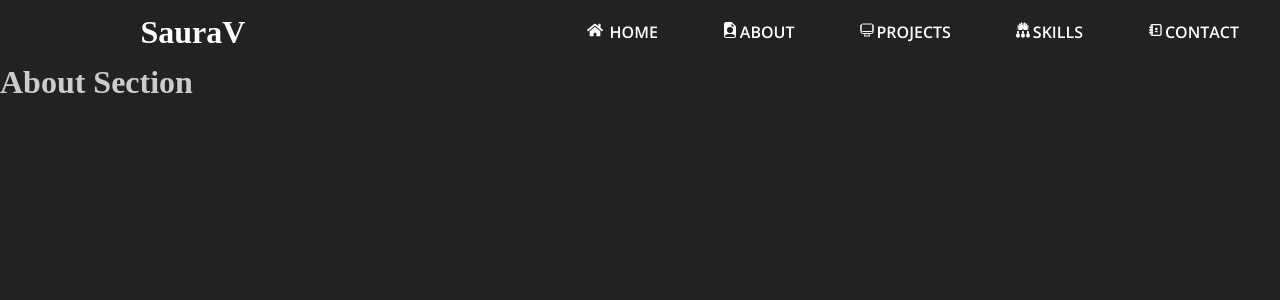
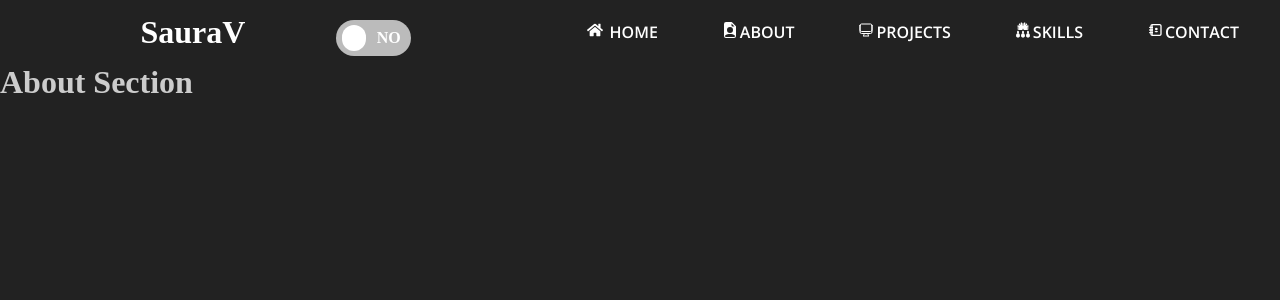
Before and after one commit to Saurav-Pant/Portfolio, a React (Create React App) app: page /about in a window 1280 px wide. Shown: the top 300 px of the page. Built offline with nearby package versions, Linux system fonts and the light colour scheme; some icons are missing; the HTML template or start-up script is replaced by a standard one.

Commit message:
Toggle Functionality added

```diff
--- a/src/Components/Hero/Hero.css
+++ b/src/Components/Hero/Hero.css
@@ -11,6 +11,7 @@
   height: 100vh;
   width: 100vw;
 }
+
 .left {
   width: 65%;
   margin-left: 200px;
@@ -27,10 +28,16 @@
   font-size: 30px;
   margin-top: 10px;
   transition-delay: 0.2s;
+  color: white;
 }
 
 .left span {
   color: aqua;
+}
+
+.left .effect:hover {
+  opacity: 0.6;
+  transition: 0.3s;
 }
 
 .right {
--- a/src/Components/Hero/Hero.jsx
+++ b/src/Components/Hero/Hero.jsx
@@ -27,7 +27,7 @@ const Hero = () => {
       <div className="left">
           <motion.h1 {...animations.h1}>Hi There,<br />
           I'm Saurav <br />
-          <span>Pant</span></motion.h1>
+          <span className="effect">Pant</span></motion.h1>
           <Typewriter
             options={{
               strings: ["A FrontEnd Developer", "A Backend Developer", "A Creator"],
@@ -42,7 +42,7 @@ const Hero = () => {
       <div className="right">
       <motion.img
       src={me}
-      whileHover={{ scale: 1.1,rotate:720, border: "5px solid #222222",borderRadius:20}}
+      whileHover={{ scale: 1.1,rotate:360, border: "5px solid #222222",borderRadius:20}}
       transition={{ duration: 1 }}
       style={{ border: "5px solid transparent" }}
     />
--- a/src/Components/Navbar/Navbar.css
+++ b/src/Components/Navbar/Navbar.css
@@ -38,13 +38,13 @@
   opacity: 0.5;
 }
 
-.same:hover > .fa-home {
-  display: inline-block;
-}
-
 .same1 {
   color: white;
   text-decoration: none;
+}
+.same1:hover {
+  transition: 0.6s;
+  opacity: 0.5;
 }
 .logo_pic {
   margin-left: 30px;
--- a/src/Components/Navbar/Navbar.jsx
+++ b/src/Components/Navbar/Navbar.jsx
@@ -7,6 +7,7 @@ import { BsFileEarmarkPersonFill } from "react-icons/bs";
 import { HiOutlineComputerDesktop } from "react-icons/hi2";
 import { TiContacts } from "react-icons/ti";
 import { GiHiveMind } from "react-icons/gi";
+import Toggle from '../Toggle/Toggle';
 
 
 const Navbar = () => {
@@ -27,6 +28,7 @@ const Navbar = () => {
             </motion.div>
 
             {/* NavSection */}
+            <Toggle/>
 
             <div className="main_nav">
                 <ul style={{ listStyleType: "none" }}>
--- /dev/null
+++ b/src/Components/Toggle/Toggle.css
@@ -0,0 +1,71 @@
+@import '~react-icons/bs';
+
+.container {
+  text-align: center;
+}
+.toggle-switch {
+  position: relative;
+  width: 75px;
+  display: inline-block;
+  text-align: left;
+  top: 8px;
+}
+.checkbox {
+  display: none;
+}
+.label {
+  display: block;
+  overflow: hidden;
+  cursor: pointer;
+  border: 0 solid #bbb;
+  border-radius: 20px;
+}
+.inner {
+  display: block;
+  width: 200%;
+  margin-left: -100%;
+  transition: margin 0.3s ease-in 0s;
+}
+.inner:before,
+.inner:after {
+  float: left;
+  width: 50%;
+  height: 36px;
+  padding: 0;
+  line-height: 36px;
+  color: #fff;
+  font-weight: bold;
+  box-sizing: border-box;
+}
+.inner:before {
+  content: "YES";
+  padding-left: 10px;
+  background-color: #060;
+  color: #fff;
+}
+.inner:after {
+  content: "NO";
+  padding-right: 10px;
+  background-color: #bbb;
+  color: #fff;
+  text-align: right;
+}
+.switch {
+  display: block;
+  width: 24px;
+  margin: 5px;
+  background: #fff;
+  position: absolute;
+  top: 0;
+  bottom: 0;
+  right: 40px;
+  border: 0 solid #bbb;
+  border-radius: 20px;
+  transition: all 0.3s ease-in 0s;
+}
+.checkbox:checked + .label .inner {
+  margin-left: 0;
+}
+.checkbox:checked + .label .switch {
+  right: 0px;
+}
--- /dev/null
+++ b/src/Components/Toggle/Toggle.js
@@ -0,0 +1,19 @@
+import React from "react";
+import "./Toggle.css";
+const Toggle = () => {
+  return (
+    <>
+      <div className="container">
+        <div className="toggle-switch">
+          <input type="checkbox" className="checkbox" name="on" id="on" />
+          <label className="label" htmlFor="on">
+            <span className="inner" />
+            <span className="switch" />
+          </label>
+        </div>
+      </div>
+    </>
+  );
+};
+
+export default Toggle;
```
